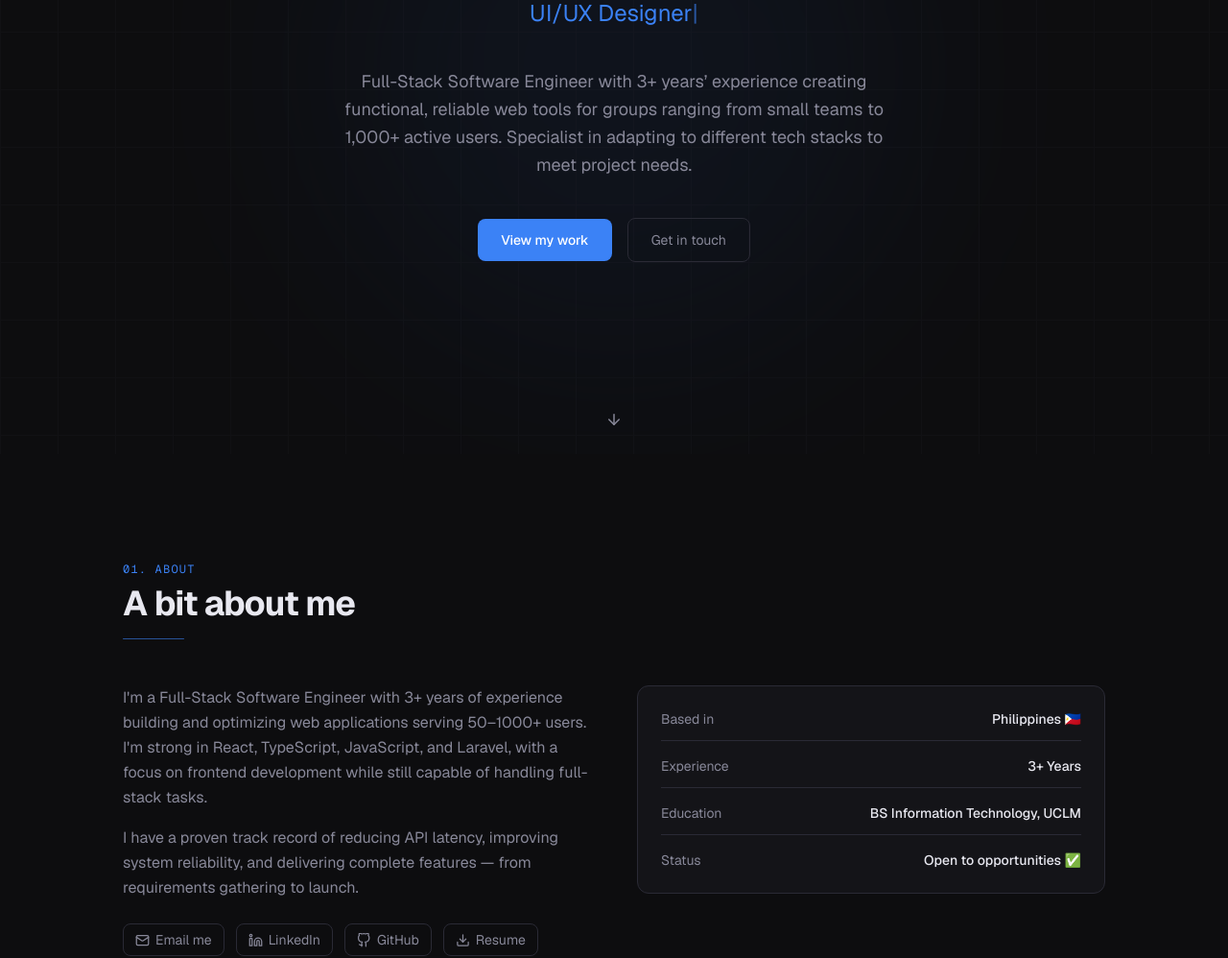
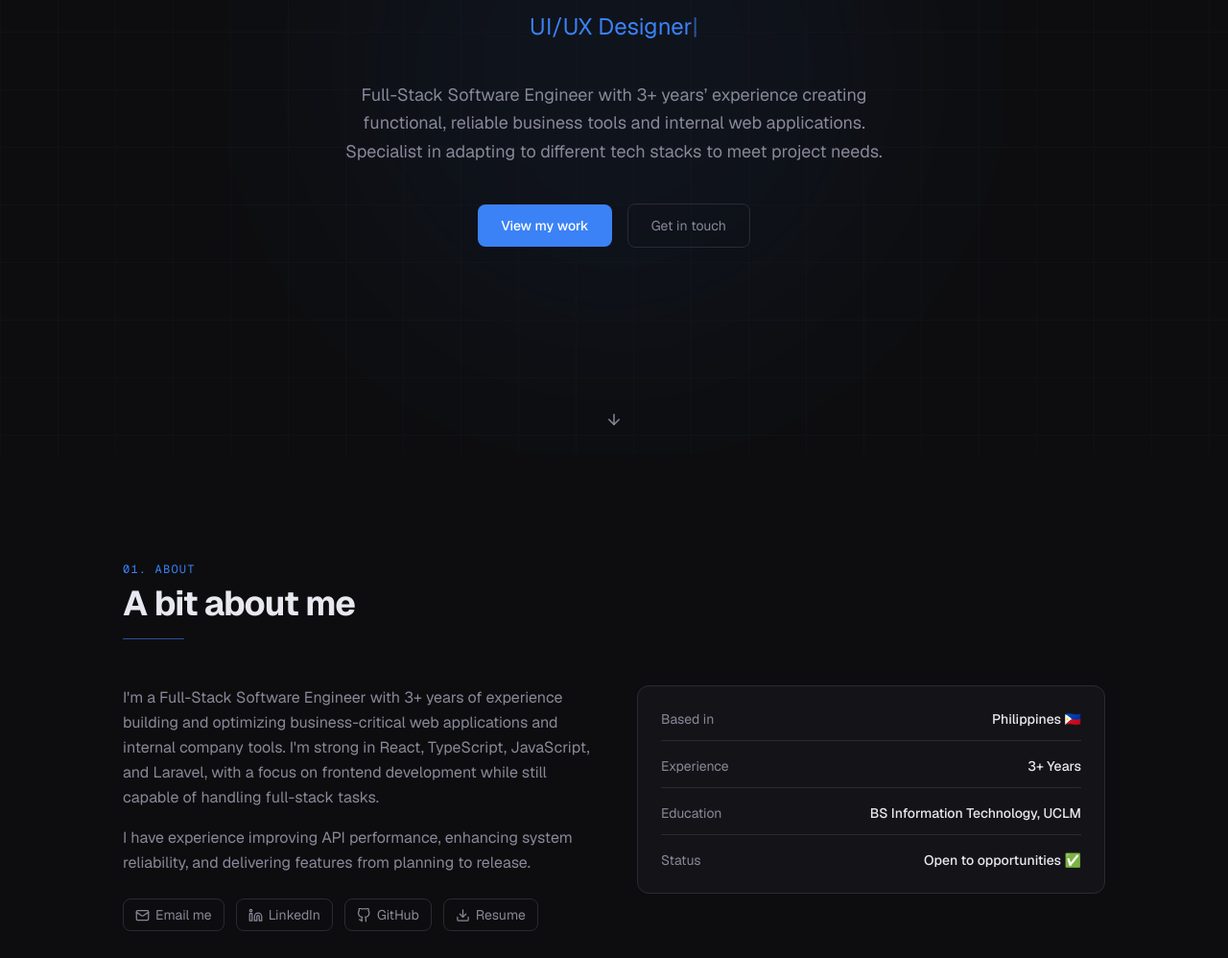
Before and after one commit to Zexol11/portfolio, a Next.js app: page / in a window 1280 px wide. Shown: the part 327-1325 px from the top of the page at 96% size. Built offline with nearby package versions, Linux system fonts and the light colour scheme; no server answers.

Commit message:
portfolio: text adjustments

```diff
--- a/src/app/layout.tsx
+++ b/src/app/layout.tsx
@@ -34,6 +34,7 @@ export const metadata: Metadata = {
     "ASP.NET Core",
     "Web Development Portfolio",
     "Next.js Developer",
+    "Tailwind CSS",
   ],
   authors: [{ name: "Ed Kenneth", url: "https://edkenneth.vercel.app" }],
   creator: "Ed Kenneth",
@@ -70,7 +71,7 @@ export const metadata: Metadata = {
     title: "Ed Kenneth — Full-Stack Software Engineer",
     description: "Full-Stack Software Engineer with 3+ years of experience building scalable web applications.",
     images: ["/og-image.png"],
-    creator: "@edkenneth", // Placeholder
+    creator: "@edkenneth",
   },
   icons: {
     icon: "/favicon.ico",
--- a/src/components/sections/About.tsx
+++ b/src/components/sections/About.tsx
@@ -35,14 +35,12 @@ export default function About() {
           >
             <p className="text-[var(--muted)] leading-relaxed">
               I&apos;m a Full-Stack Software Engineer with 3+ years of experience
-              building and optimizing web applications serving 50–1000+ users.
+              building and optimizing business-critical web applications and internal company tools.
               I&apos;m strong in React, TypeScript, JavaScript, and Laravel, with a focus on
               frontend development while still capable of handling full-stack tasks.
             </p>
             <p className="text-[var(--muted)] leading-relaxed">
-              I have a proven track record of reducing API latency,
-              improving system reliability, and delivering complete features —
-              from requirements gathering to launch.
+              I have experience improving API performance, enhancing system reliability, and delivering features from planning to release.
             </p>
             <div className="flex flex-wrap gap-3 pt-2">
               <SocialLink
--- a/src/components/sections/Hero.tsx
+++ b/src/components/sections/Hero.tsx
@@ -113,7 +113,7 @@ export default function Hero() {
           variants={fadeUp}
           className="text-[var(--muted)] text-base sm:text-lg max-w-xl mx-auto leading-relaxed mb-10"
         >
-          Full-Stack Software Engineer with 3+ years’ experience creating functional, reliable web tools for groups ranging from small teams to 1,000+ active users.
+          Full-Stack Software Engineer with 3+ years’ experience creating functional, reliable business tools and internal web applications.
           Specialist in adapting to different tech stacks to meet project needs.
         </motion.p>
 
--- a/src/components/sections/Skills.tsx
+++ b/src/components/sections/Skills.tsx
@@ -15,7 +15,7 @@ const skillGroups: SkillGroup[] = [
   },
   {
     category: "Frontend",
-    skills: ["React", "Next.js", "Vue", "Angular", "Nuxt", "HTML / CSS", "Sass"],
+    skills: ["React", "Next.js", "Vue", "Angular", "Nuxt", "HTML/CSS", "Tailwind CSS", "Sass"],
   },
   {
     category: "Backend",
--- a/src/components/seo/StructuredData.tsx
+++ b/src/components/seo/StructuredData.tsx
@@ -7,8 +7,8 @@ const StructuredData = () => {
     name: "Ed Kenneth",
     jobTitle: "Full-Stack Software Engineer",
     sameAs: [
-      "https://github.com/ed-kenneth", // Placeholder
-      "https://linkedin.com/in/edkenneth", // Placeholder
+      "https://github.com/Zexol11",
+      "https://linkedin.com/in/ed-kenneth-g",
     ],
   };
 
@@ -16,7 +16,7 @@ const StructuredData = () => {
     "@context": "https://schema.org",
     "@type": "WebSite",
     name: "Ed Kenneth | Full-Stack Software Engineer",
-    url: "https://edkenneth.com",
+    url: "https://edkenneth.vercel.app",
     description: "Portfolio of Ed Kenneth, a Full-Stack Software Engineer specializing in React, ASP.NET, and TypeScript.",
   };
 
```
